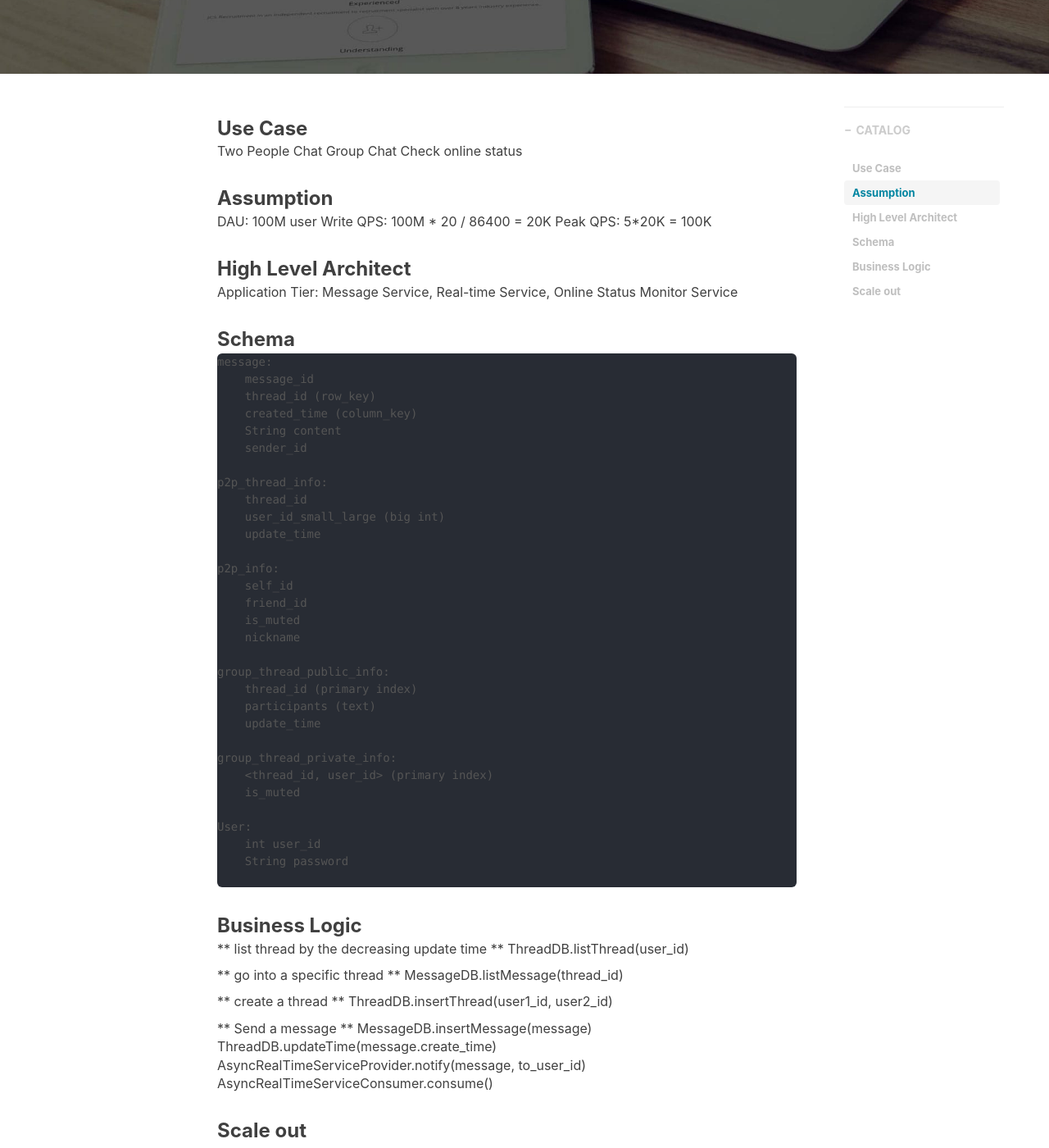
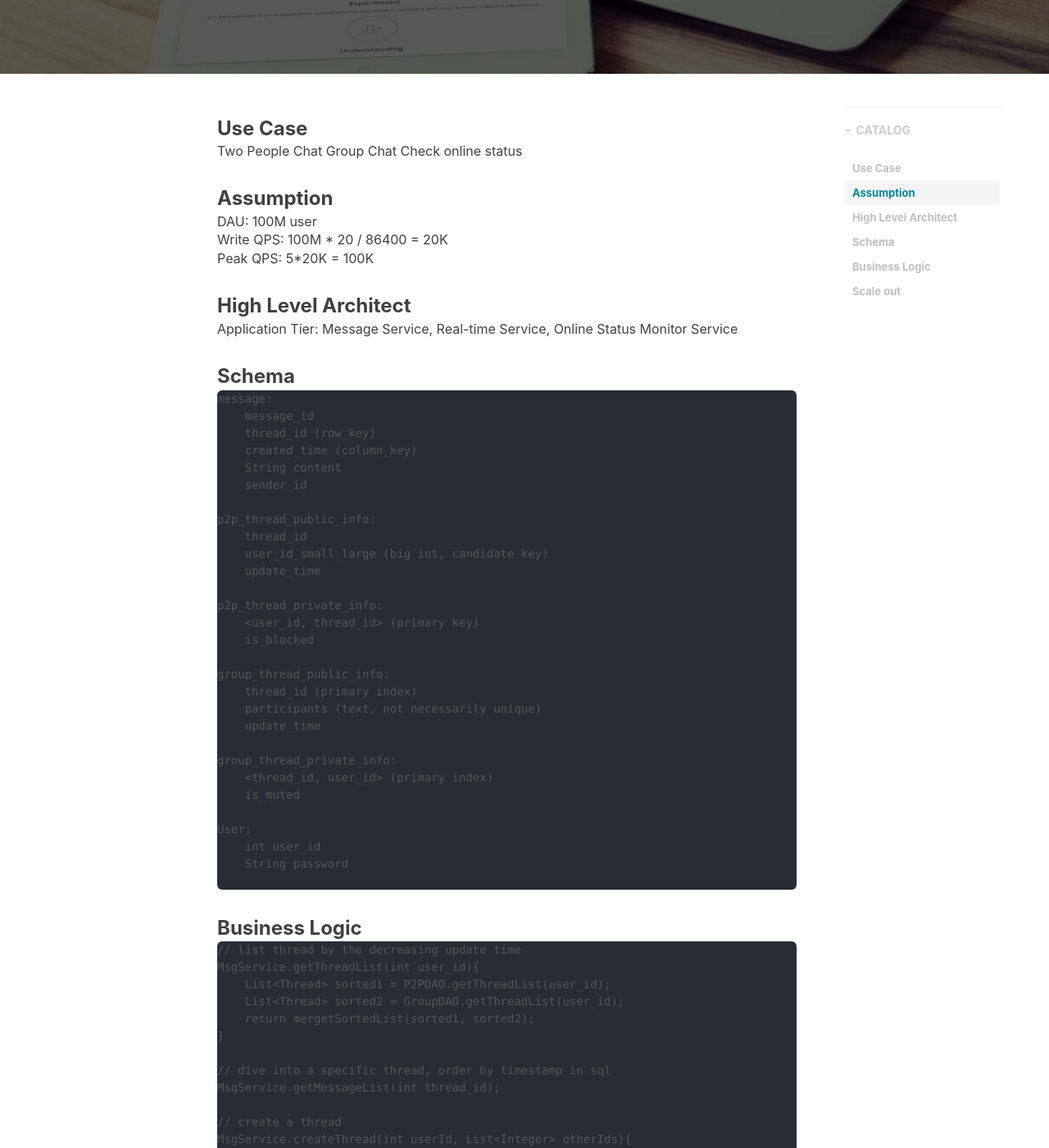
Before and after one commit to wirybeaver/wirybeaver.github.io, a Jekyll site: the page built from _posts/2018-12-30-sdi-whatsapp.md, in a window 1280 px wide and 1400 px high, scrolled down 365 px. Shown: the whole window at 82% size. Built offline with Jekyll 4.4.1, drawn with Linux system fonts in a browser that asks for light colours; nearby versions of some CDN libraries; comment, search, counter and statistics services are not loaded; some of the changed text lies outside the part shown.

Commit message:
Update 2018-12-30-sdi-whatsapp.md

````diff
--- a/_posts/2018-12-30-sdi-whatsapp.md
+++ b/_posts/2018-12-30-sdi-whatsapp.md
@@ -15,8 +15,8 @@ Group Chat
 Check online status
 
 ### Assumption
-DAU: 100M user
-Write QPS: 100M \* 20 / 86400 = 20K
+DAU: 100M user <br>
+Write QPS: 100M \* 20 / 86400 = 20K <br>
 Peak QPS: 5\*20K = 100K
 
 ### High Level Architect
@@ -31,20 +31,18 @@ message:
     String content
     sender_id
 
-p2p_thread_info:
+p2p_thread_public_info:
     thread_id
-    user_id_small_large (big int)
+    user_id_small_large (big int, candidate key)
     update_time
 
-p2p_info:
-    self_id
-    friend_id
-    is_muted
-    nickname
+p2p_thread_private_info:
+    <user_id, thread_id> (primary key)
+    is_blocked
 
 group_thread_public_info:
     thread_id (primary index)
-    participants (text)
+    participants (text, not necessarily unique)
     update_time
 
 group_thread_private_info:
@@ -56,21 +54,37 @@ User:
     String password
 
 ```
+
 ### Business Logic
+```
+// list thread by the decreasing update time
+MsgService.getThreadList(int user_id){
+    List<Thread> sorted1 = P2PDAO.getThreadList(user_id);
+    List<Thread> sorted2 = GroupDAO.getThreadList(user_id);
+    return mergetSortedList(sorted1, sorted2);
+}
 
-** list thread by the decreasing update time **
-ThreadDB.listThread(user_id)
+// dive into a specific thread, order by timestamp in sql
+MsgService.getMessageList(int thread_id);
 
-** go into a specific thread **
-MessageDB.listMessage(thread_id)
+// create a thread
+MsgService.createThread(int userId, List<Integer> otherIds){
+    if(otherIds.size()==1){
+        int otherIdx = otherIds.get(0);
+        long[] tmp = {userId, otherId};
+        Arrays.sort(tmp);
+        long combineKey = (tmp[0] << 32) | tmp[1];
+        if(P2PDAO.contains(combineKey)){return P2PDAO.getThread(combineKey);}
+        else{return P2PDAO.insertThread(combineKey);}
+    }
+    else{
+        otherIds.add(userId);
+        return GroupDAO.insertThread(otherIds);
+    }
+}
 
-** create a thread **
-ThreadDB.insertThread(user1_id, user2_id)
-
-** Send a message **
-MessageDB.insertMessage(message)
-ThreadDB.updateTime(message.create_time)
-AsyncRealTimeServiceProvider.notify(message, to_user_id)
-AsyncRealTimeServiceConsumer.consume()
-
+// Send a message
+MesssageDAO.insertMessage(message, threadId);
+ThreadDAO.updateTime(message.create_time, message.isGroup);
+```
 ### Scale out
````
